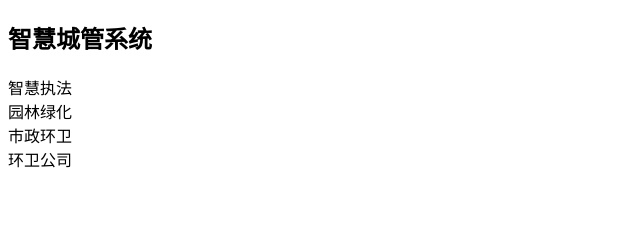
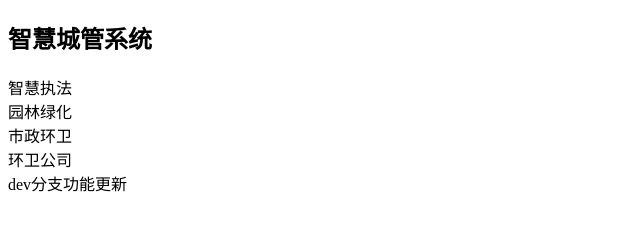
Before and after one commit to Driverer/git_demo3, a plain HTML site: page index.html in a window 1280 px wide. Shown: the whole page, without its empty margins (0-640 px from the left). Drawn offline with Linux system fonts and the light colour scheme.

Commit message:
dev分支更新

```diff
--- a/index.html
+++ b/index.html
@@ -14,5 +14,6 @@
 		<div>园林绿化</div>
 		<div>市政环卫</div>
 		<div>环卫公司</div>
+		<div>dev分支功能更新</div>
 	</body>
 </html>
```
